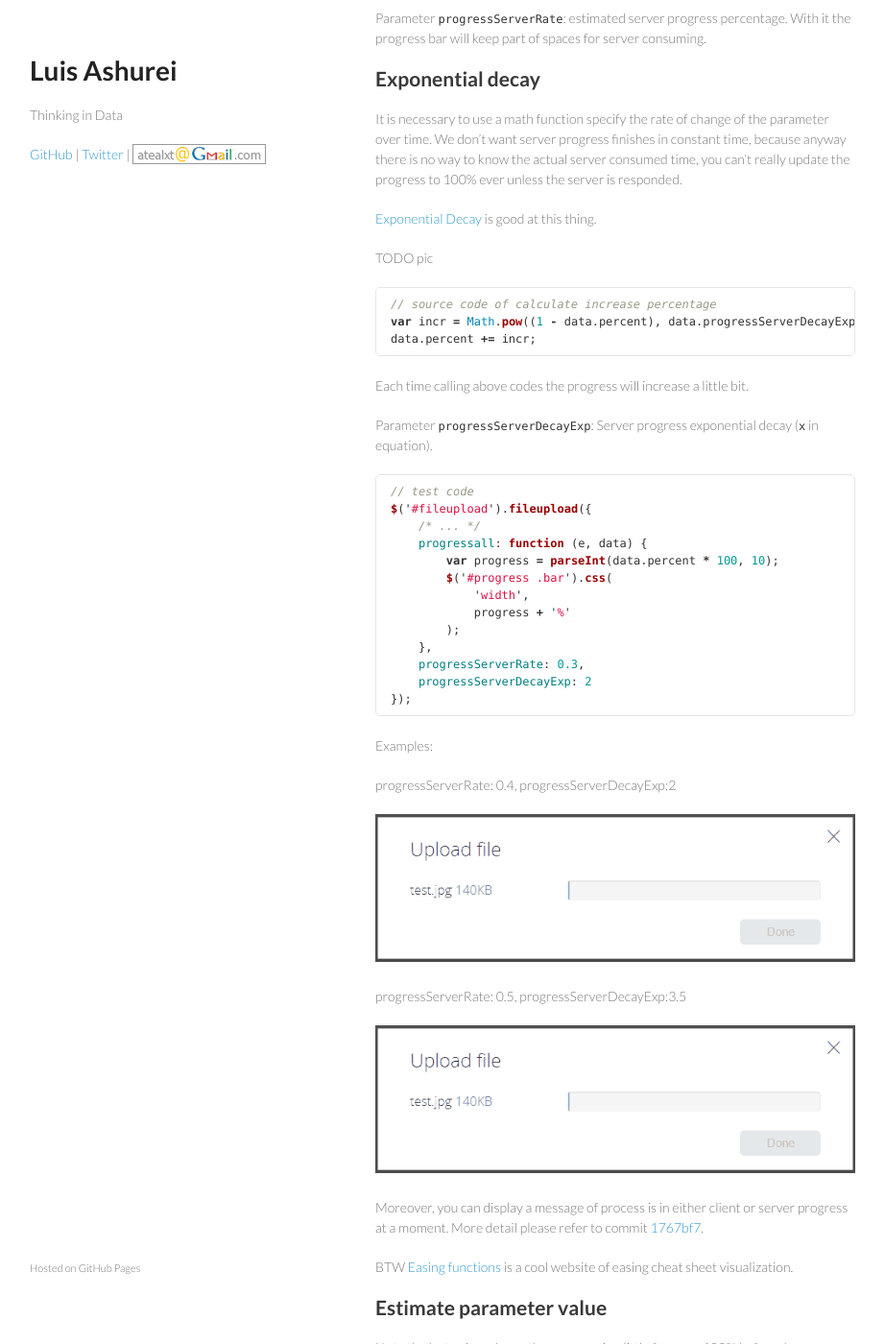
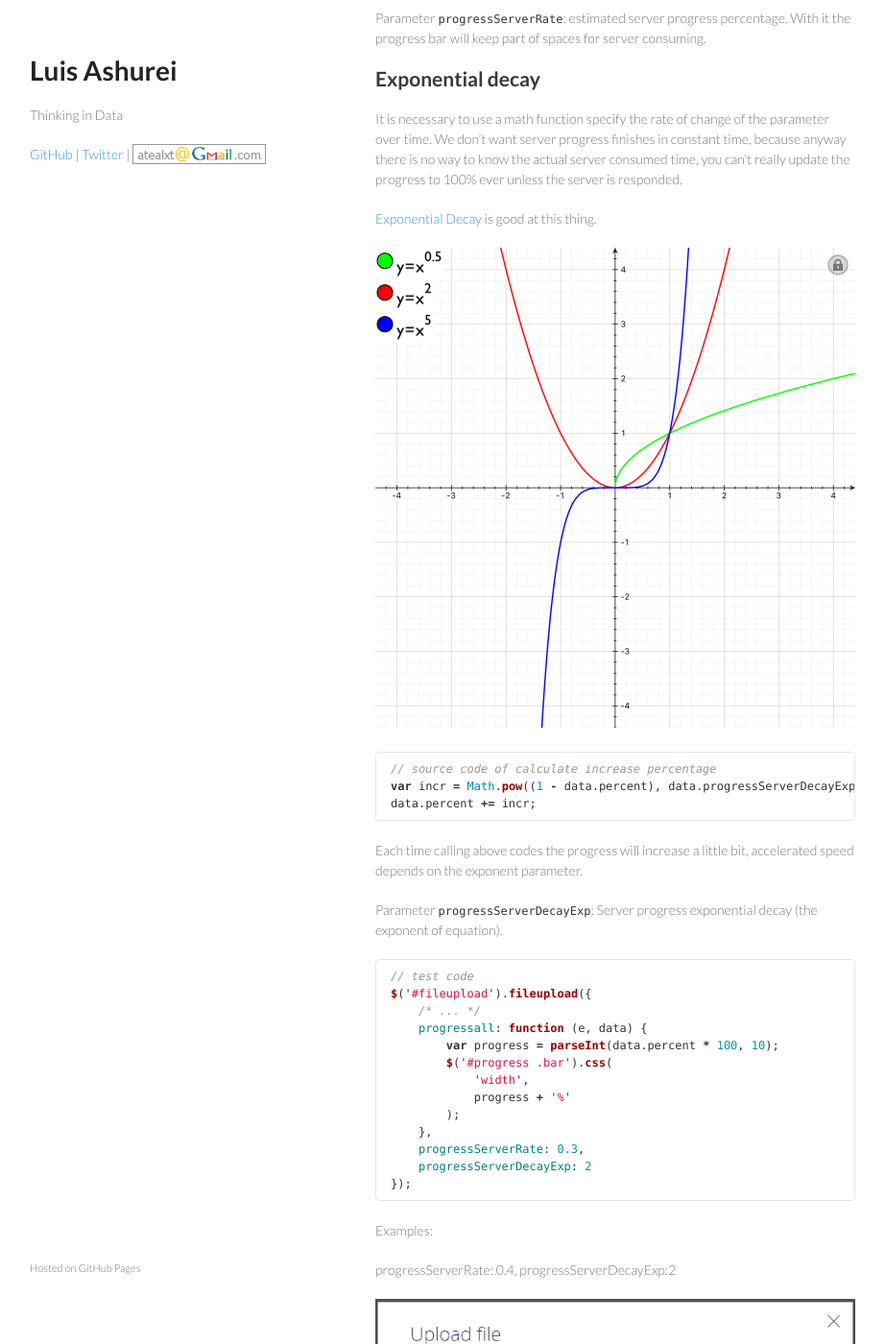
Before and after one commit to atealxt/atealxt.github.io, a Jekyll site: the page built from _posts/2015-11-03-file-upload-server-progress-estimation.md, in a window 1280 px wide and 1400 px high, scrolled down 1180 px. Shown: the whole window at 96% size, without its empty margins (179-1101 px from the left). Built offline with Jekyll 4.4.1, drawn with Linux system fonts in a browser that asks for light colours; comment, search, counter and statistics services are not loaded.

Commit message:
Update 2015-11-03-file-upload-server-progress-estimation.md

````diff
--- a/_posts/2015-11-03-file-upload-server-progress-estimation.md
+++ b/_posts/2015-11-03-file-upload-server-progress-estimation.md
@@ -55,7 +55,7 @@ It is necessary to use a math function specify the rate of change of the paramet
 
 [Exponential Decay](https://en.wikipedia.org/wiki/Exponential_decay) is good at this thing.
 
-TODO pic
+![Exponential decay](http://atealxt.github.io/images/20151103/04_exponential_decay_2.png "Exponential decay")
 
 ```javascript
 // source code of calculate increase percentage
@@ -63,9 +63,9 @@ var incr = Math.pow((1 - data.percent), data.progressServerDecayExp);
 data.percent += incr;
 ```
 
-Each time calling above codes the progress will increase a little bit.
+Each time calling above codes the progress will increase a little bit, accelerated speed depends on the exponent parameter.
 
-Parameter `progressServerDecayExp`: Server progress exponential decay (`x` in equation).
+Parameter `progressServerDecayExp`: Server progress exponential decay (the exponent of equation).
 
 ```javascript
 // test code
````
